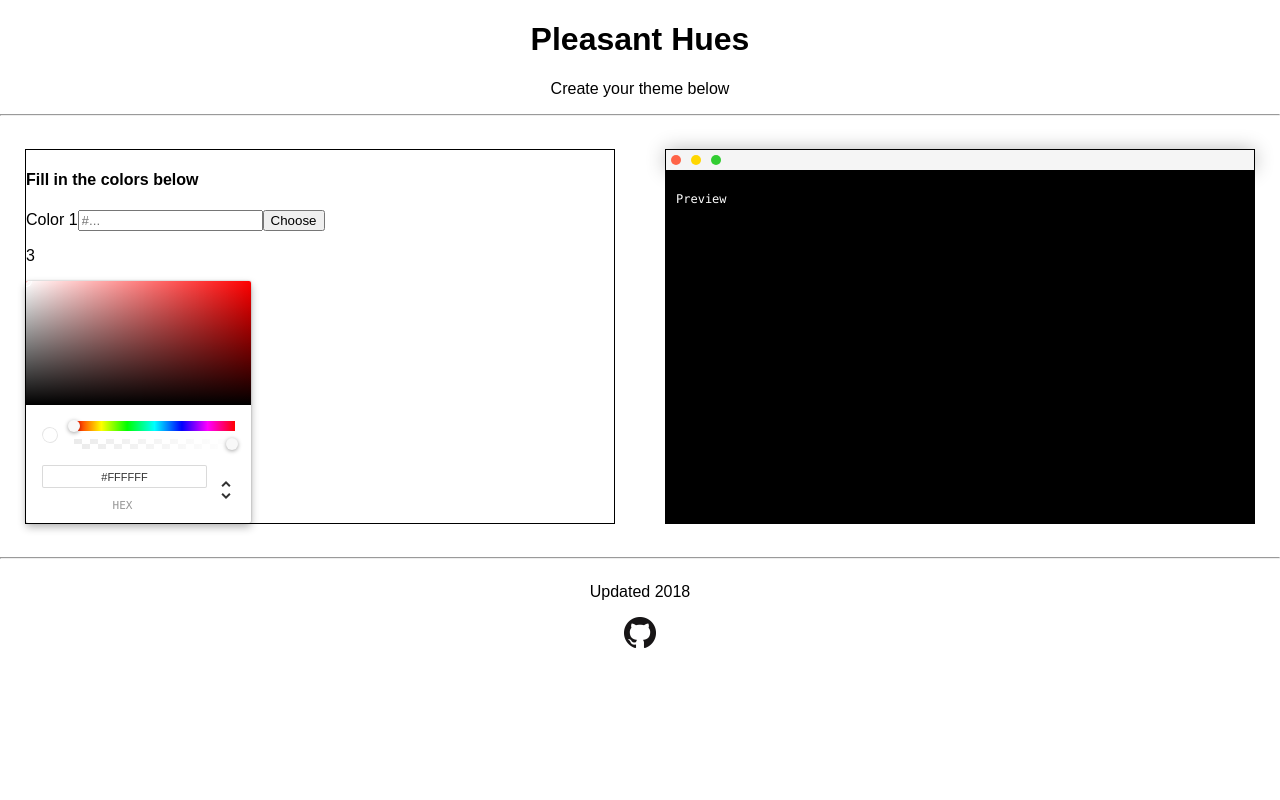
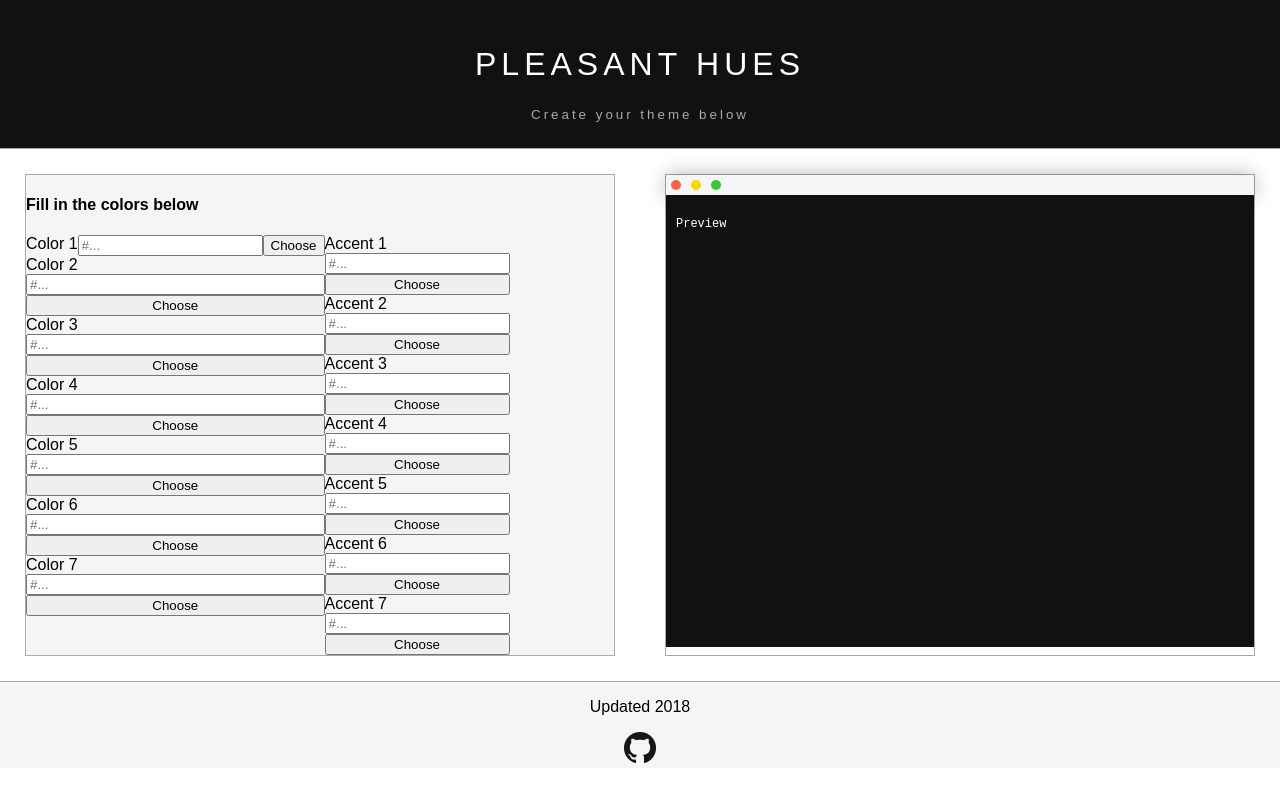
Before and after one commit to tylernhoward/pleasant-hues, a React (Create React App) app: page / in a window 1280 px wide. Built offline with nearby package versions, Linux system fonts and the light colour scheme.

Commit message:
Style header and switch more 'pleasant' colors

```diff
--- a/src/App.css
+++ b/src/App.css
@@ -1,13 +1,21 @@
+html{
+  font-family: sans-serif;
+  margin: 0px;
+  padding: 0px;
+}
 .App-header{
-  padding:0px;
-  margin:10px;
+  height:100%;
+  padding-top:25px;
+  padding-bottom: 25px;
+  background-color: #111111;
   text-align: center;
-}
-.App-title {
-}
-.App-intro {
+  border-bottom: 1px;
+  border-bottom-style: solid;
+  border-bottom-color: #AAAAAA;
+  border-bottom-width: 1px;
 }
 .wrapper {
+  background-color: white;
   display: flex;
   flex-direction: row;
   width: 100%;
@@ -18,6 +26,11 @@
   flex-direction: column;
   justify-content: center;
   align-items: center;
+  border-top: 1px;
+  border-top-style: solid;
+  border-top-color: #AAAAAA;
+  border-top-width: 1px;
+  background-color: whitesmoke;
 }
 .footer a img{
   height: 32px;
--- a/src/App.js
+++ b/src/App.js
@@ -3,22 +3,18 @@ import './App.css';
 import logo from './assets/gitIcon.png';
 import ColorPane from './themingPanel/color-pane';
 import PreviewPane from './previewPanel/preview-pane';
+import HueTitle from './hue-title';
 class App extends Component {
   render() {
     return (
       <div className="App">
         <header className="App-header">
-          <h1 className="App-title">Pleasant Hues</h1>
-          <p className="App-intro">
-            Create your theme below
-          </p>
+          <HueTitle/>
         </header>
-        <hr/>
         <div className="wrapper">
           <ColorPane/>
           <PreviewPane/>
         </div>
-        <hr/>
         <footer className="footer">
           <p>Updated 2018</p>
           <a href="https://github.com/tylernhoward/pleasant-hues" role="button">
--- /dev/null
+++ b/src/hue-title.css
@@ -0,0 +1,41 @@
+.App-title {
+    font-weight: 300;
+    letter-spacing: 5px;
+    color:white;
+}
+#l1:hover {
+    color: #FF4136;
+}
+#l2:hover {
+    color: #FF851B;
+}
+#l3:hover {
+    color: #FFDC00;
+}
+#l4:hover {color:#2ECC40;}
+#l5:hover {
+    color: #0074D9;
+}
+#l6:hover {
+    color: #B10DC9;
+}
+#l7:hover {
+    color: #F012BE;
+}
+#l8:hover {
+    color: #FF4136;
+}
+#l9:hover {
+    color: #FF851B;
+}
+#l10:hover {
+    color: #FFDC00;
+}
+#l11:hover{color:#2ECC40;}
+#l12:hover {
+    color: #0074D9;
+}
+.App-intro {
+    color:#AAAAAA;
+    letter-spacing: 3px;
+}
--- /dev/null
+++ b/src/hue-title.js
@@ -0,0 +1,31 @@
+import React, { Component } from 'react';
+import './hue-title.css'
+
+class HueTitle extends Component {
+    render() {
+        // TODO Automate this with a prop and an index,that automatically colors the letters.
+        return (
+            <div className = "hueTitle">
+            <h1 className="App-title">
+                <span id="l1">P</span>
+                <span id="l2">L</span>
+                <span id="l3">E</span>
+                <span id="l4">A</span>
+                <span id="l5">S</span>
+                <span id="l6">A</span>
+                <span id="l7">N</span>
+                <span id="l8">T</span>
+                &nbsp;
+                <span id="l9">H</span>
+                <span id="l10">U</span>
+                <span id="l11">E</span>
+                <span id="l12">S</span>
+            </h1>
+            <small className="App-intro">
+                Create your theme below
+            </small>
+            </div>
+        );
+    }
+}
+export default HueTitle;
--- a/src/previewPanel/preview-pane.css
+++ b/src/previewPanel/preview-pane.css
@@ -4,7 +4,7 @@
     height: auto;
     border-style: solid;
     border-width: 1px;
-    border-color: black;
+    border-color: #AAAAAA;
 }
 #termWindow {
     height: 20px;
@@ -26,10 +26,10 @@
 }
 
 #interestTerm {
-    font-family: 'Monaco', 'Courier New';
+    font-family: Courier New, Courier, monospace;
     font-size: 12px;
     color: white;
-    background-color: black;
+    background-color: #111111;
     height: 100%;
     padding-top: 10px;
     padding-left: 10px;
--- a/src/themingPanel/color-pane.css
+++ b/src/themingPanel/color-pane.css
@@ -3,5 +3,18 @@
     width: 100%;
     border-style: solid;
     border-width: 1px;
-    border-color: black;
+    border-color: #AAAAAA;
+    background-color: whitesmoke;
 }
+.colorOptions{
+    display:flex;
+    flex-direction: row;
+}
+.column{
+    display: flex;
+    flex-direction: column;
+}
+.colorPrompt{
+    display: flex;
+    flex-direction:row;
+}
--- a/src/themingPanel/color-pane.js
+++ b/src/themingPanel/color-pane.js
@@ -7,11 +7,56 @@ class ColorPane extends Component {
        return(
             <div className = "color-pane">
                 <h4>Fill in the colors below</h4>
-                <span>Color 1</span>
-                <input type="text" placeholder= "#..."/>
-                <button>Choose</button>
-                <p>3</p>
-               <ColorPicker />
+                <div className="colorOptions">
+                    <div className="column">
+                        <div className="colorPrompt">
+                        <span>Color 1</span>
+                        <input type="text" placeholder= "#..."/>
+                        <button>Choose</button>
+                        </div>
+                        <span>Color 2</span>
+                        <input type="text" placeholder="#..." />
+                        <button>Choose</button>
+                        <span>Color 3</span>
+                        <input type="text" placeholder="#..." />
+                        <button>Choose</button>
+                        <span>Color 4</span>
+                        <input type="text" placeholder="#..." />
+                        <button>Choose</button>
+                        <span>Color 5</span>
+                        <input type="text" placeholder="#..." />
+                        <button>Choose</button>
+                        <span>Color 6</span>
+                        <input type="text" placeholder="#..." />
+                        <button>Choose</button>
+                        <span>Color 7</span>
+                        <input type="text" placeholder= "#..."/>
+                        <button>Choose</button>
+                    </div>
+                    <div className="column">
+                        <span>Accent 1</span>
+                        <input type="text" placeholder="#..." />
+                        <button>Choose</button>
+                        <span>Accent 2</span>
+                        <input type="text" placeholder="#..." />
+                        <button>Choose</button>
+                        <span>Accent 3</span>
+                        <input type="text" placeholder="#..." />
+                        <button>Choose</button>
+                        <span>Accent 4</span>
+                        <input type="text" placeholder="#..." />
+                        <button>Choose</button>
+                        <span>Accent 5</span>
+                        <input type="text" placeholder="#..." />
+                        <button>Choose</button>
+                        <span>Accent 6</span>
+                        <input type="text" placeholder="#..." />
+                        <button>Choose</button>
+                        <span>Accent 7</span>
+                        <input type="text" placeholder="#..." />
+                        <button>Choose</button>
+                    </div>
+                </div>
             </div>
        );
     }
```
